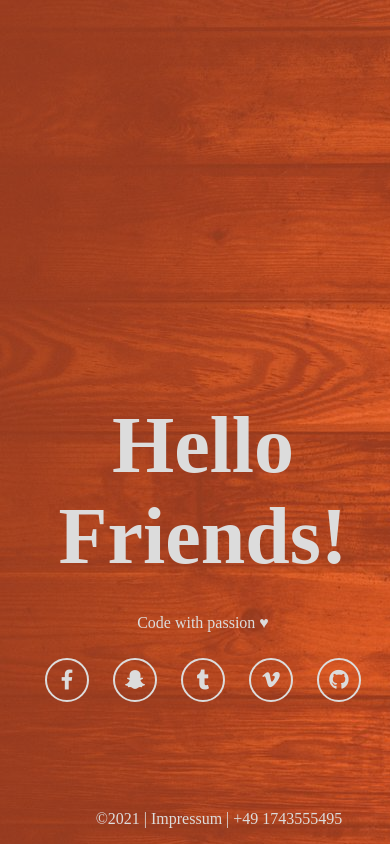
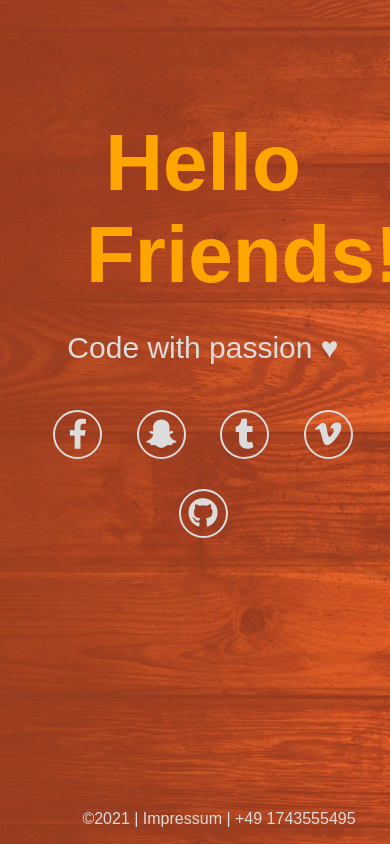
Before and after one commit to EliSa-GH/testaufgabe, a plain HTML site: page index.html in a window 390 px wide. Drawn offline with Linux system fonts and the light colour scheme.

Commit message:
Anpassung an Medien

```diff
--- a/index.css
+++ b/index.css
@@ -15,6 +15,8 @@ body{
     background-position-y: top;
 
     overflow: hidden;
+
+    font-family: Arial;
     text-align: center;
     color: Gainsboro;
 }
@@ -29,11 +31,11 @@ footer{
 .icon{
     display: inline-block;
     text-decoration: none;
-    width: 40px;
-    height: 40px;
+    width: 45px;
+    height: 45px;
     color: Gainsboro;
-    line-height: 40px;
-    font-size: 20px;
+    line-height: 45px;
+    font-size: 30px;
     border-radius: 50%;
     text-align: center;
     vertical-align: middle;
@@ -41,7 +43,7 @@ footer{
     border: solid 2px Gainsboro;
     margin: 0.5em;
 
-    animation: central-message 2s ease-out;
+    animation: icon 2s ease-out;
 }
 
 a:hover{
@@ -59,28 +61,63 @@ a:hover{
 
 }
 
-h1{
+#central-message{
+    font-weight: bold;
     font-size: 80px;
-    margin-top: 5em;
-    margin-bottom: 0.4em;
+
+    margin-top: 30%;
+    margin-bottom: 1%;
+    margin-left: 5%;
+    margin-right: 5%;
 
     animation: central-message 2s ease-out;
 }
 
+#sub-message{
+    font-size: 30px;
+}
+
 @keyframes central-message{
-    0%   {
+    0%{
         transform: translateY(600%);
     }
-    100% {
+    100%{
         transform: translateY(0%);
     }
 }
 
 @keyframes icon{
-    0%   {
+    0%{
         transform: translateY(600%);
     }
-    100% {
+    100%{
         transform: translateY(0%);
     }
 }
+
+/*Anpassung an Tablet (quer gedreht)*/
+@media only screen and (max-width: 1042px){
+    #central-message{
+        color:green;
+        font-size: 80px;
+    }
+}
+
+/*Anpassung an Tablet (hochkant)*/
+@media only screen and (max-width: 788px){
+    #central-message{
+        color:red;
+        font-size: 80px;
+
+        margin-left: 20%;
+        margin-right: 20%;
+    }
+}
+
+/*Anpassung an Smartphone*/
+@media only screen and (max-width: 400px){
+    #central-message{
+        color:orange;
+        font-size: 80px;
+    }
+}
--- a/index.html
+++ b/index.html
@@ -18,7 +18,7 @@
     </header>
 
 	<article>
-        <h1 id="central-message">Hello Friends!</h1>
+        <p id="central-message">Hello Friends!</p>
         <p id="sub-message">Code with passion ♥</p>
 
 		<!--
```
Lines whose indentation alone changed are shown as unchanged.
